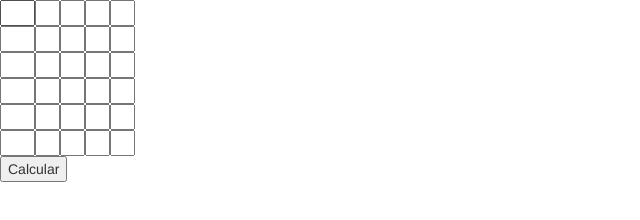
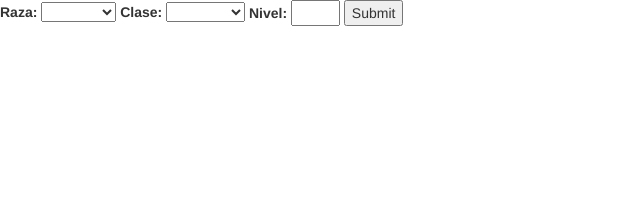
Before and after one commit to DavidGarciaRobles/PJPathGenerator, a plain HTML site: page PaginaPruebas.html in a window 1280 px wide. Shown: the whole page, without its empty margins (0-640 px from the left). Drawn offline with nearby package versions, Linux system fonts and the light colour scheme.

Commit message:
incluido bootstrap y estructura de documento

```diff
--- a/PaginaPruebas.html
+++ b/PaginaPruebas.html
@@ -1,5 +1,5 @@
 <!DOCTYPE html>
-<html ng-app="PruebasAngular">
+<html>
 <head>
     <title>PruebasAngular</title>
 	<meta charset="utf-8" />
@@ -11,64 +11,51 @@
 
     <!-- Angular -->
     <script src="Scripts/angular.js"></script>
+
+    <script src="app.js"></script>
+    <script src="controllers/CharacterGeneratorController.js"></script>
 </head>
-<body ng-controller="Estadisticas">
+<body>
     <header></header>
-    <main>
-        <div id="Cuadro estadisticas" style="align-content:center">
-            <div id="Tabla estadisticas">
-                <table>
-                    <tbody>
-                        <tr id="Fuerza">
-                            <td><input id="NombreFue" type="text" style="width:35px" /></td>
-                            <td><input id="BaseFue" type="text" style="width:25px" /></td>
-                            <td><input id="ModFue" type="text" style="width:25px" /></td>
-                            <td><input id="TempFue" type="text" style="width:25px" /></td>
-                            <td><input id="TempModFue" type="text" style="width:25px" /></td>
-                        </tr>
-                        <tr id="Destreza">
-                            <td><input id="NombreDes" type="text" style="width:35px" /></td>
-                            <td><input id="BaseDes" type="text" style="width:25px" /></td>
-                            <td><input id="ModDes" type="text" style="width:25px" /></td>
-                            <td><input id="TempDes" type="text" style="width:25px" /></td>
-                            <td><input id="TempModDes" type="text" style="width:25px" /></td>
-                        </tr>
-                        <tr id="Constitución">
-                            <td><input id="NombreCon" type="text" style="width:35px" /></td>
-                            <td><input id="BaseCon" type="text" style="width:25px" /></td>
-                            <td><input id="ModCon" type="text" style="width:25px" /></td>
-                            <td><input id="TempCon" type="text" style="width:25px" /></td>
-                            <td><input id="TempModCon" type="text" style="width:25px" /></td>
-                        </tr>
-                        <tr id="Inteligencia">
-                            <td><input id="NombreInt" type="text" style="width:35px" /></td>
-                            <td><input id="BaseInt" type="text" style="width:25px" /></td>
-                            <td><input id="ModInt" type="text" style="width:25px" /></td>
-                            <td><input id="TempInt" type="text" style="width:25px" /></td>
-                            <td><input id="TempModInt" type="text" style="width:25px" /></td>
-                        </tr>
-                        <tr id="Sabiduria">
-                            <td><input id="NombreSab" type="text" style="width:35px" /></td>
-                            <td><input id="BaseSab" type="text" style="width:25px" /></td>
-                            <td><input id="ModSab" type="text" style="width:25px" /></td>
-                            <td><input id="TempSab" type="text" style="width:25px" /></td>
-                            <td><input id="TempModSab" type="text" style="width:25px" /></td>
-                        </tr>
-                        <tr id="Carisma">
-                            <td><input id="NombreCar" type="text" style="width:35px" /></td>
-                            <td><input id="BaseCar" type="text" style="width:25px" /></td>
-                            <td><input id="ModCar" type="text" style="width:25px" /></td>
-                            <td><input id="TempCar" type="text" style="width:25px" /></td>
-                            <td><input id="TempModCar" type="text" style="width:25px" /></td>
-                        </tr>
-                    </tbody>
-                </table>
-            </div>
-            <div>
-                <input id="Calcular" type="button" value="Calcular" ng-click="CalcularEstadisticas()" />
-            </div>
+    <main ng-app="myApp">
+        <div ng-controller="CharacterGeneratorController">
+            <!-- Formulario con campos que debe introducir el usuario para generar personaje -->
+            <form class="form-inline" ng-submit="generateNPC()">
+                <!-- Raza del personaje -->
+                <div id="raza" class="form-group">
+                    <label for="raze">Raza:</label>
+                    <select name="raze" ng-model="raze" required>
+                        <!--TODO Deberia cargarlo por AJAX -->
+                        <option value="1">Elfo</option>
+                        <option value="2">Humano</option>
+                    </select>
+                </div>
+                <!-- Clase del PNJ -->
+                <div id="claseNPC" class="form-group">
+                    <label for="claseNPC">Clase:</label>
+                    <select name="claseNPC" ng-model="classNPC" required>
+                        <!--TODO Deberia cargarlo por AJAX -->
+                        <option value="1">Guerrero</option>
+                        <option value="2">Clérigo</option>
+                    </select>
+                </div>
+                <!-- Rol del PNJ -->
+                <!--<div id="roleNPC" class="form-group">
+                    <label for="roleNPC">Rol:</label>
+                    <select name="roleNPC" ng-model="role" required>
+
+                    </select>
+                </div> -->
+                <div id="levelOfNPC" class="form-group">
+                    <label for="levelOfNPC">Nivel:</label>
+                    <input type="number" ng-model="level" min="1" max="1" required/>
+                </div>
+
+                <input id="generarNPC" type="submit" />
+            </form>
 
         </div>
     </main>
 </body>
+
 </html>
--- /dev/null
+++ b/app.js
@@ -0,0 +1,4 @@
+angular.module('myApp', []).config(function($logProvider) {
+    // you can configure the debug option
+  $logProvider.debugEnabled(true);
+});
--- /dev/null
+++ b/controllers/CharacterGeneratorController.js
@@ -0,0 +1,8 @@
+angular.module("myApp").controller('CharacterGeneratorController', ['$scope', '$log', function ($scope, $log) {
+    $log.debug('Hello Debug!');
+
+    // Generacion de NPC
+    $scope.generateNPC = function () {
+        $log.info('CharacterGeneratorController - starting npc generating!');
+    }
+}]);
```
Also changed, not shown: Modelo/Estadisticas.js (deleted, +0 -40 lines), PruebasAngular.js (deleted, +0 -28 lines), 1 other file.
